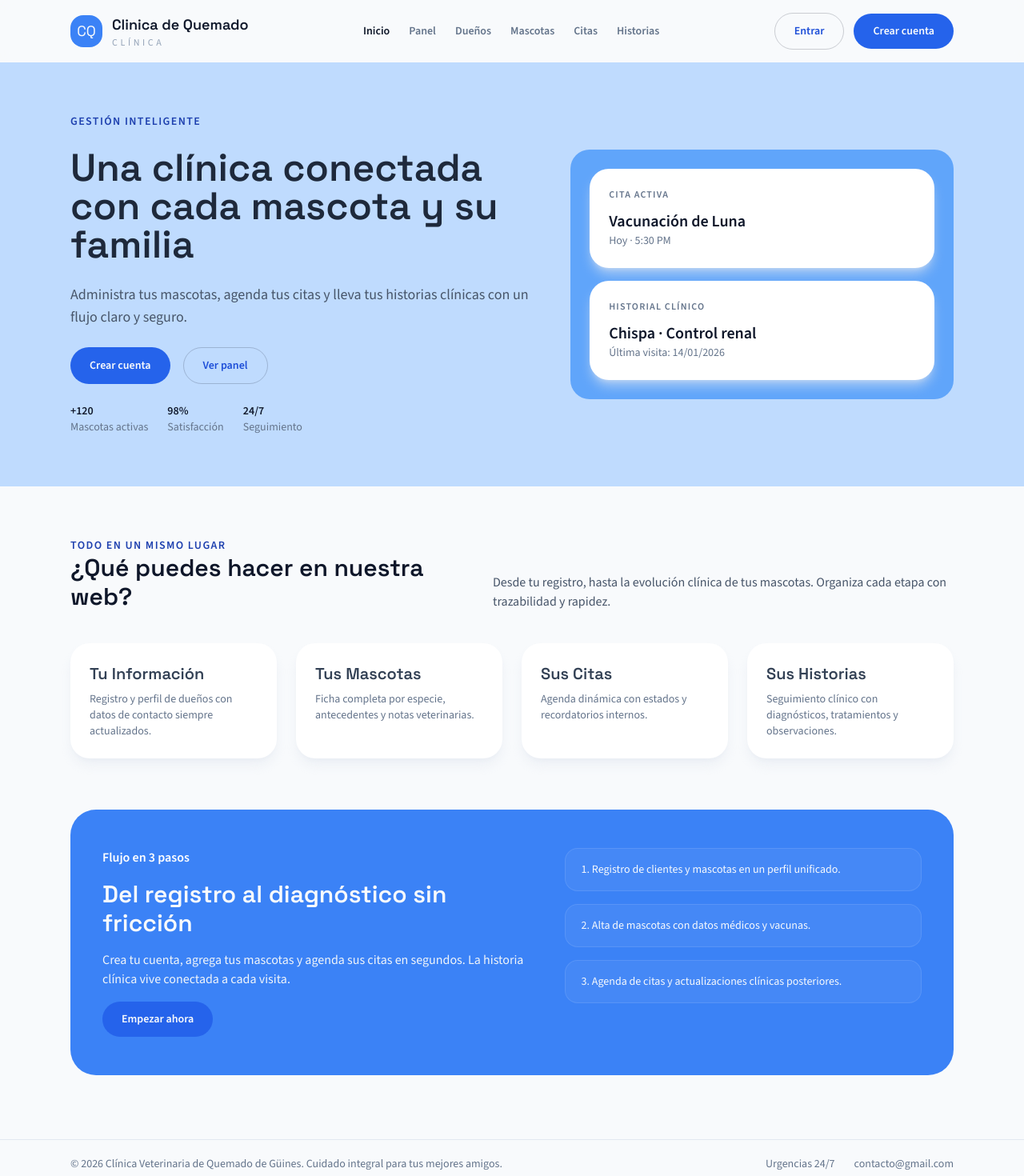
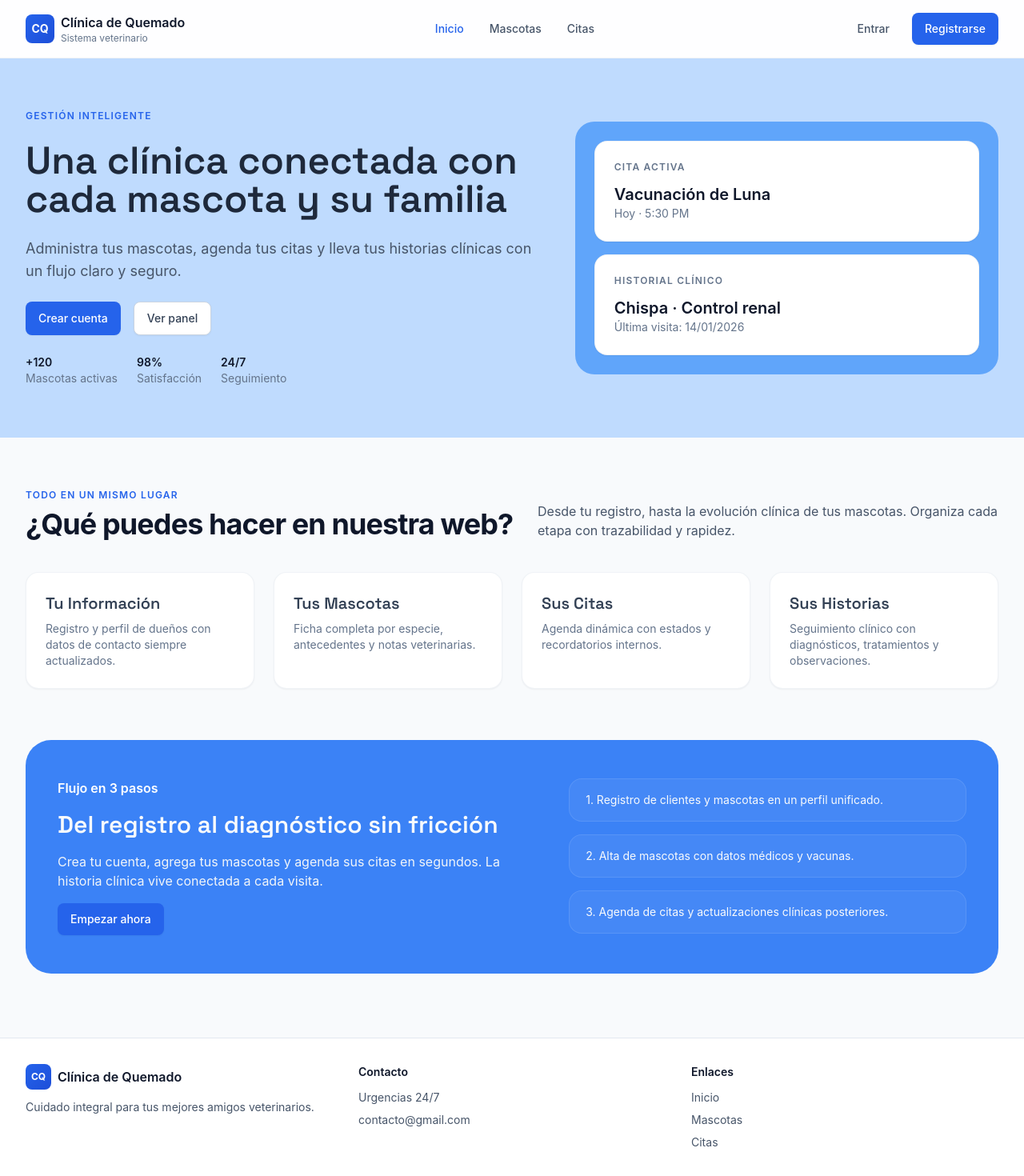
Before and after one commit to albesroger/Clinica_Veterinaria, a React (Vite) app in the folder frontend/: page / in a window 1280 px wide. Shown: the top 1470 px of the page at 80% size. Built offline with nearby package versions, Linux system fonts and the light colour scheme; no server answers.

Commit message:
mod: actualizar apariencias

```diff
--- a/frontend/src/App.jsx
+++ b/frontend/src/App.jsx
@@ -1,14 +1,15 @@
-import { Routes, Route } from 'react-router-dom'
-import NavBar from './components/NavBar'
-import Footer from './components/Footer'
-import Home from './pages/Home'
-import Login from './pages/Login'
-import Register from './pages/Register'
-import Dashboard from './pages/Dashboard'
-import Pets from './pages/Pets'
-import Owners from './pages/Owners'
-import Appointments from './pages/Appointments'
-import Histories from './pages/Histories'
+import { Routes, Route } from "react-router-dom";
+import NavBar from "./components/NavBar";
+import Footer from "./components/Footer";
+import Home from "./pages/Home";
+import Login from "./pages/Login";
+import Register from "./pages/Register";
+import Dashboard from "./pages/Dashboard";
+import Pets from "./pages/Pets";
+import Owners from "./pages/Owners";
+import Appointments from "./pages/Appointments";
+import Histories from "./pages/Histories";
+import Profile from "./pages/Profile";
 
 export default function App() {
   return (
@@ -23,8 +24,9 @@ export default function App() {
         <Route path="/owners" element={<Owners />} />
         <Route path="/appointments" element={<Appointments />} />
         <Route path="/histories" element={<Histories />} />
+        <Route path="/profile" element={<Profile />} />
       </Routes>
       <Footer />
     </div>
-  )
+  );
 }
--- a/frontend/src/components/Footer.jsx
+++ b/frontend/src/components/Footer.jsx
@@ -1,14 +1,61 @@
 export default function Footer() {
   return (
-    <footer className="border-t border-slate-200 py-5">
-      <div className="container-pad flex flex-col gap-4 text-sm text-slate-500 md:flex-row md:items-center md:justify-between">
-        <p>
-          © 2026 Clínica Veterinaria de Quemado de Güines. Cuidado integral para
-          tus mejores amigos.
-        </p>
-        <div className="flex items-center gap-6">
-          <span>Urgencias 24/7</span>
-          <span>contacto@gmail.com</span>
+    <footer className="border-t border-slate-200 bg-white py-8">
+      <div className="container-pad">
+        <div className="grid grid-cols-1 md:grid-cols-3 gap-8 mb-8">
+          <div>
+            <div className="flex items-center gap-2 mb-3">
+              <div className="w-8 h-8 rounded-lg bg-gradient-to-br from-blue-600 to-blue-700 text-white flex items-center justify-center font-bold text-xs">
+                CQ
+              </div>
+              <span className="font-semibold text-slate-900">
+                Clínica de Quemado
+              </span>
+            </div>
+            <p className="text-sm text-slate-600">
+              Cuidado integral para tus mejores amigos veterinarios.
+            </p>
+          </div>
+          <div>
+            <h3 className="font-semibold text-slate-900 mb-3 text-sm">
+              Contacto
+            </h3>
+            <ul className="space-y-2 text-sm text-slate-600">
+              <li>Urgencias 24/7</li>
+              <li>contacto@gmail.com</li>
+            </ul>
+          </div>
+          <div>
+            <h3 className="font-semibold text-slate-900 mb-3 text-sm">
+              Enlaces
+            </h3>
+            <ul className="space-y-2 text-sm">
+              <li>
+                <a href="/" className="text-slate-600 hover:text-blue-600">
+                  Inicio
+                </a>
+              </li>
+              <li>
+                <a href="/pets" className="text-slate-600 hover:text-blue-600">
+                  Mascotas
+                </a>
+              </li>
+              <li>
+                <a
+                  href="/appointments"
+                  className="text-slate-600 hover:text-blue-600"
+                >
+                  Citas
+                </a>
+              </li>
+            </ul>
+          </div>
+        </div>
+        <div className="border-t border-slate-200 pt-6">
+          <p className="text-sm text-slate-600 text-center">
+            © 2026 Clínica Veterinaria de Quemado. Todos los derechos
+            reservados.
+          </p>
         </div>
       </div>
     </footer>
--- a/frontend/src/components/NavBar.jsx
+++ b/frontend/src/components/NavBar.jsx
@@ -1,12 +1,13 @@
 import { NavLink } from "react-router-dom";
-import { clearToken, getToken } from "../services/api";
+import { clearToken, getToken, getCurrentUser } from "../services/api";
 import { useEffect, useState } from "react";
 
 const linkClass = ({ isActive }) =>
-  `text-sm font-semibold transition ${isActive ? "text-ink" : "text-slate-500 hover:text-ink"}`;
+  `text-sm font-medium transition ${isActive ? "text-blue-600" : "text-slate-600 hover:text-slate-900"}`;
 
 export default function NavBar() {
   const [token, setToken] = useState(getToken());
+  const [isStaff, setIsStaff] = useState(false);
 
   useEffect(() => {
     const handler = () => setToken(getToken());
@@ -14,44 +15,73 @@ export default function NavBar() {
     return () => window.removeEventListener("authChange", handler);
   }, []);
 
+  useEffect(() => {
+    const fetchUser = async () => {
+      if (token) {
+        try {
+          const user = await getCurrentUser();
+          setIsStaff(user.is_staff);
+        } catch (err) {
+          console.error("Error fetching user:", err);
+        }
+      } else {
+        setIsStaff(false);
+      }
+    };
+    fetchUser();
+  }, [token]);
+
   return (
-    <header className="sticky top-0 z-30 bg-mist/80 backdrop-blur">
+    <header className="sticky top-0 z-50 border-b border-slate-200/50 bg-white/80 backdrop-blur-sm">
       <div className="container-pad flex items-center justify-between py-4">
-        <div className="flex items-center gap-3">
-          <div className="h-10 w-10 rounded-2xl bg-blue-500 text-mist flex items-center justify-center font-display text-lg">
+        <NavLink
+          to="/"
+          className="flex items-center gap-2 hover:opacity-80 transition"
+        >
+          <div className="w-9 h-9 rounded-lg bg-gradient-to-br from-blue-600 to-blue-700 text-white flex items-center justify-center font-bold text-sm">
             CQ
           </div>
           <div>
-            <p className="font-display text-lg font-semibold">
-              Clinica de Quemado
-            </p>
-            <p className="text-xs uppercase tracking-[0.3em] text-slate-400">
-              CLÍNICA
-            </p>
+            <p className="font-semibold text-slate-900">Clínica de Quemado</p>
+            <p className="text-xs text-slate-500">Sistema veterinario</p>
           </div>
-        </div>
-        <nav className="hidden items-center gap-6 md:flex">
+        </NavLink>
+
+        <nav className="hidden md:flex items-center gap-8">
           <NavLink to="/" className={linkClass}>
             Inicio
           </NavLink>
+          {isStaff && (
+            <>
               <NavLink to="/dashboard" className={linkClass}>
                 Panel
               </NavLink>
               <NavLink to="/owners" className={linkClass}>
-            Dueños
+                Clientes
               </NavLink>
+            </>
+          )}
           <NavLink to="/pets" className={linkClass}>
             Mascotas
           </NavLink>
           <NavLink to="/appointments" className={linkClass}>
             Citas
           </NavLink>
+          {isStaff && (
             <NavLink to="/histories" className={linkClass}>
               Historias
             </NavLink>
+          )}
         </nav>
+
         <div className="flex items-center gap-3">
           {token ? (
+            <>
+              {!isStaff && (
+                <NavLink to="/profile" className="btn btn-ghost">
+                  Perfil
+                </NavLink>
+              )}
               <button
                 className="btn btn-secondary"
                 onClick={() => {
@@ -59,15 +89,16 @@ export default function NavBar() {
                   window.location.href = "/";
                 }}
               >
-              Cerrar sesión
+                Salir
               </button>
+            </>
           ) : (
             <>
-              <NavLink to="/login" className="btn btn-secondary">
+              <NavLink to="/login" className="btn btn-ghost">
                 Entrar
               </NavLink>
               <NavLink to="/register" className="btn btn-primary">
-                Crear cuenta
+                Registrarse
               </NavLink>
             </>
           )}
--- /dev/null
+++ b/frontend/src/pages/Profile.jsx
@@ -0,0 +1,109 @@
+import { useEffect, useState } from "react";
+import { getCurrentUser } from "../services/api";
+
+export default function Profile() {
+  const [user, setUser] = useState(null);
+  const [loading, setLoading] = useState(true);
+  const [error, setError] = useState("");
+
+  useEffect(() => {
+    const fetchUser = async () => {
+      try {
+        const data = await getCurrentUser();
+        setUser(data);
+      } catch (err) {
+        setError(err.message);
+      } finally {
+        setLoading(false);
+      }
+    };
+    fetchUser();
+  }, []);
+
+  if (loading) {
+    return (
+      <main className="container-pad py-20">
+        <div className="text-center">
+          <div className="inline-block w-8 h-8 border-4 border-blue-200 border-t-blue-600 rounded-full animate-spin"></div>
+          <p className="text-slate-600 mt-3">Cargando perfil...</p>
+        </div>
+      </main>
+    );
+  }
+
+  if (error) {
+    return (
+      <main className="container-pad py-20">
+        <div className="mx-auto max-w-2xl card-lg bg-red-50 border-red-200">
+          <p className="text-red-700 font-medium">{error}</p>
+        </div>
+      </main>
+    );
+  }
+
+  return (
+    <main className="container-pad py-12">
+      <div className="mx-auto max-w-2xl">
+        <div className="mb-8">
+          <h1 className="section-title">Mi Perfil</h1>
+          <p className="section-subtitle">Gestiona tu información personal</p>
+        </div>
+
+        <div className="card-lg">
+          <div className="mb-8">
+            <h2 className="text-lg font-semibold text-slate-900 mb-6">
+              Información de Usuario
+            </h2>
+            <div className="grid grid-cols-1 sm:grid-cols-2 gap-6">
+              <div>
+                <label className="label">Usuario</label>
+                <p className="text-slate-900 font-medium">{user?.username}</p>
+              </div>
+              <div>
+                <label className="label">Email</label>
+                <p className="text-slate-900 font-medium">{user?.email}</p>
+              </div>
+              <div>
+                <label className="label">Nombre</label>
+                <p className="text-slate-900 font-medium">
+                  {user?.first_name || "—"}
+                </p>
+              </div>
+              <div>
+                <label className="label">Apellido</label>
+                <p className="text-slate-900 font-medium">
+                  {user?.last_name || "—"}
+                </p>
+              </div>
+            </div>
+          </div>
+
+          {user?.owner && (
+            <>
+              <div className="divider my-8"></div>
+              <div>
+                <h2 className="text-lg font-semibold text-slate-900 mb-6">
+                  Información de Contacto
+                </h2>
+                <div className="grid grid-cols-1 sm:grid-cols-2 gap-6">
+                  <div>
+                    <label className="label">Teléfono</label>
+                    <p className="text-slate-900 font-medium">
+                      {user?.owner?.phone || "—"}
+                    </p>
+                  </div>
+                  <div>
+                    <label className="label">Dirección</label>
+                    <p className="text-slate-900 font-medium">
+                      {user?.owner?.address || "—"}
+                    </p>
+                  </div>
+                </div>
+              </div>
+            </>
+          )}
+        </div>
+      </div>
+    </main>
+  );
+}
--- a/frontend/src/services/api.js
+++ b/frontend/src/services/api.js
@@ -59,6 +59,17 @@ export const register = async (payload) => {
   return data;
 };
 
+export const getCurrentUser = async () => {
+  const res = await fetch(`${AUTH_BASE}/me/`, {
+    headers: buildHeaders(),
+  });
+  const data = await res.json();
+  if (!res.ok) {
+    throw new Error(data.detail || "No se pudo obtener el usuario");
+  }
+  return data;
+};
+
 export const apiGet = async (path) => {
   const res = await fetch(`${API_BASE}${path}`, {
     headers: buildHeaders(),
--- a/frontend/src/styles/index.css
+++ b/frontend/src/styles/index.css
@@ -7,45 +7,60 @@
 }
 
 body {
-  font-family: "Source Sans 3", sans-serif;
+  font-family:
+    -apple-system, BlinkMacSystemFont, "Segoe UI", "Helvetica Neue", sans-serif;
+  background-color: #fafbfc;
+  color: #0f172a;
 }
 
 .container-pad {
-  @apply mx-auto w-full max-w-6xl px-6;
+  @apply mx-auto w-full max-w-7xl px-4 sm:px-6 lg:px-8;
 }
 
 .btn {
-  @apply inline-flex items-center justify-center rounded-full px-6 py-3 text-sm font-semibold transition;
+  @apply inline-flex items-center justify-center rounded-lg px-4 py-2.5 text-sm font-medium transition-all duration-200 cursor-pointer;
 }
 
 .btn-primary {
-  @apply bg-blue-600 text-mist hover:bg-blue-700;
+  @apply bg-blue-600 text-white hover:bg-blue-700 shadow-sm hover:shadow-md active:scale-95;
 }
 
 .btn-secondary {
-  @apply border border-ink/20 text-blue-700 hover:bg-blue-700 hover:text-mist;
+  @apply border border-slate-300 text-slate-700 bg-white hover:bg-slate-50 shadow-sm;
+}
+
+.btn-ghost {
+  @apply text-slate-600 hover:text-slate-900 hover:bg-slate-100;
 }
 
 .card {
-  @apply rounded-3xl bg-white p-6 shadow-lg shadow-slate-200/60;
+  @apply rounded-2xl bg-white p-6 shadow-sm border border-slate-200/50;
+}
+
+.card-lg {
+  @apply rounded-2xl bg-white p-8 shadow-sm border border-slate-200/50;
 }
 
 .input {
-  @apply w-full rounded-2xl border border-slate-200 bg-white px-4 py-3 text-sm focus:outline-none focus:ring-2 focus:ring-river/40;
+  @apply w-full rounded-lg border border-slate-300 bg-white px-3.5 py-2.5 text-sm placeholder-slate-400 focus:outline-none focus:ring-2 focus:ring-blue-500/20 focus:border-blue-500 transition-colors;
 }
 
 .label {
-  @apply text-xs font-semibold uppercase tracking-wide text-slate-500;
+  @apply text-xs font-semibold uppercase tracking-wide text-slate-600 block mb-2;
 }
 
 .section-title {
-  @apply font-display text-3xl font-semibold text-ink;
+  @apply text-4xl font-bold text-slate-900 tracking-tight;
+}
+
+.section-subtitle {
+  @apply text-lg text-slate-600 mt-2;
 }
 
 .kicker {
-  @apply text-sm font-semibold uppercase tracking-widest text-blue-800;
+  @apply text-xs font-semibold uppercase tracking-widest text-blue-600 mb-2;
 }
 
-.gradient-panel {
-  @apply rounded-[32px] bg-hero-pattern px-8 py-10;
+.divider {
+  @apply border-t border-slate-200;
 }
```
Also changed, not shown: 2 other files (tests, documents, lock files or other folders). Lines whose indentation alone changed are shown as unchanged.
